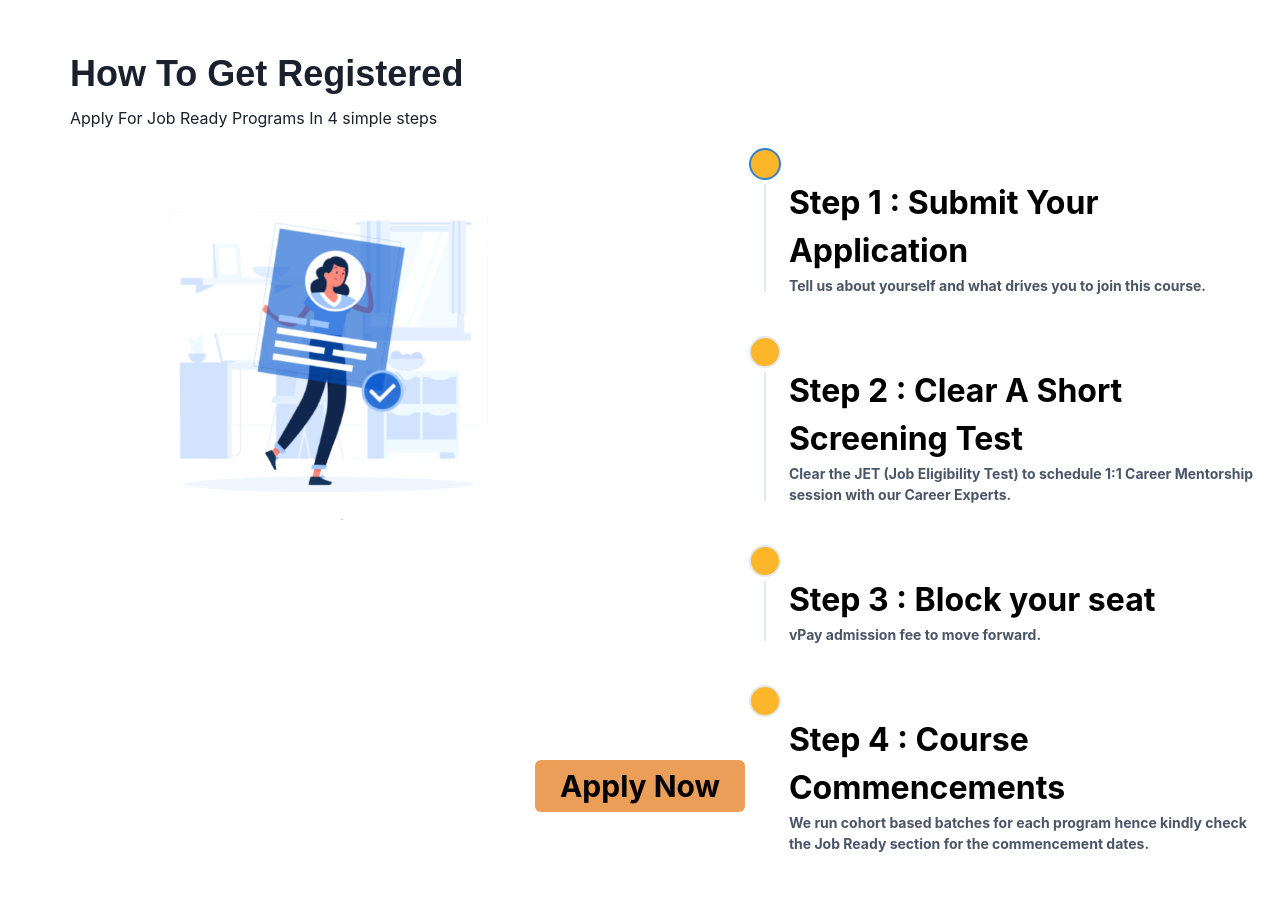
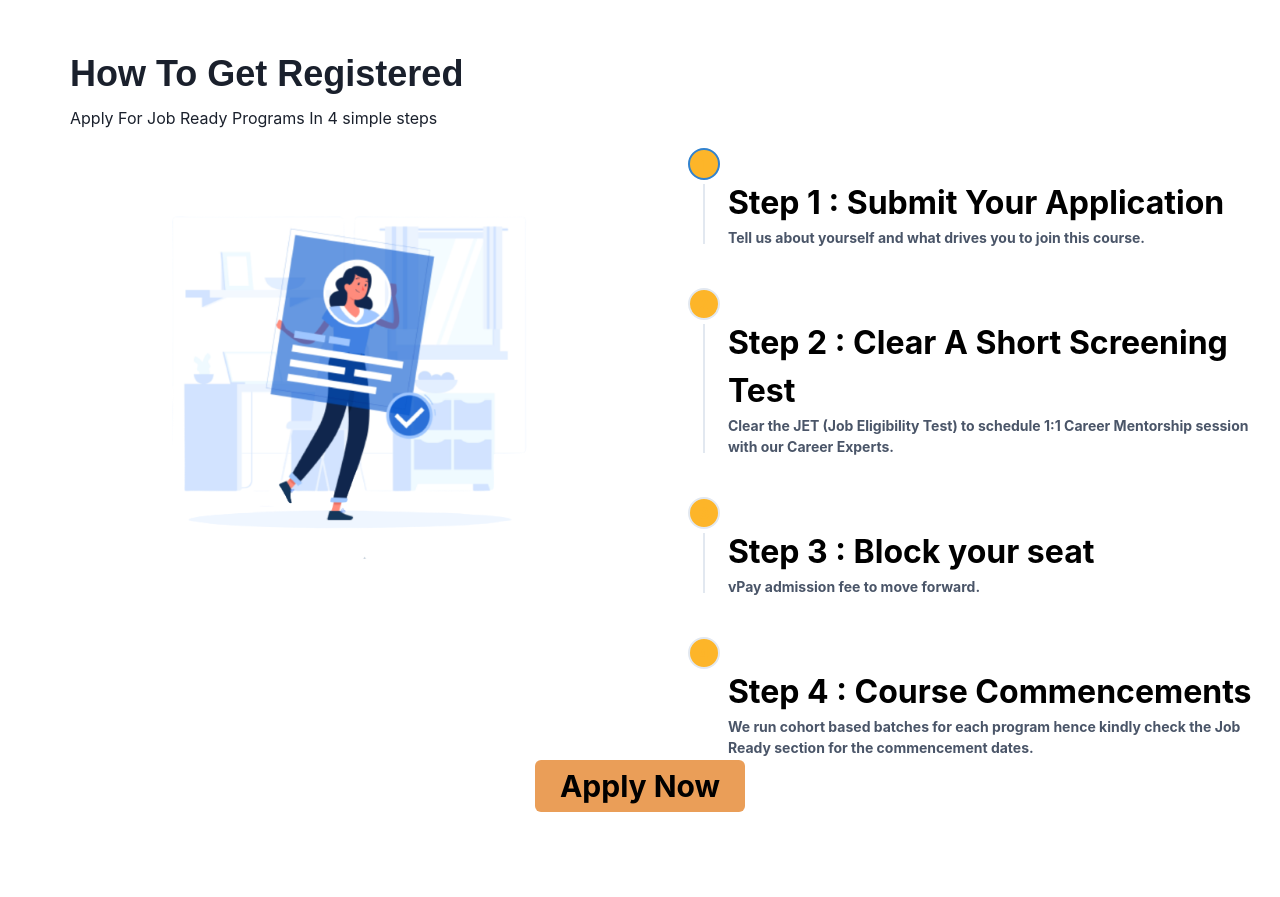
Before and after one commit to Skilltank01/SkilltankWebsite, a React (Create React App) app in the folder client/: page / in a window 1280 px wide. Shown: the part 3500-4397 px from the top of the page. Built offline with nearby package versions, Linux system fonts and the light colour scheme.

Commit message:
add stepper

```diff
--- a/client/src/Components/Homepage/Landing.jsx
+++ b/client/src/Components/Homepage/Landing.jsx
@@ -875,7 +875,7 @@ linear-gradient(0deg, rgba(255, 255, 255, 0.1), rgba(255, 255, 255, 0.1))"
           <Image src={section5} alt="mentor" />
         </Box>
 
-        <Box w="50%"  ml="200px" h="600px">
+        <Box w="50%"  ml="100px" h="600px">
           <Box borderRadius={"10px"} p="18px">
             <Stepper
               index={activeStep}
@@ -910,7 +910,7 @@ linear-gradient(0deg, rgba(255, 255, 255, 0.1), rgba(255, 255, 255, 0.1))"
                     >
                       {step.title}
                     </Text>
-                    <StepDescription>{step.description}</StepDescription>
+                    <StepDescription  wordWrap="break-word">{step.description}</StepDescription>
                   </Box>
 
                   <StepSeparator />
```
